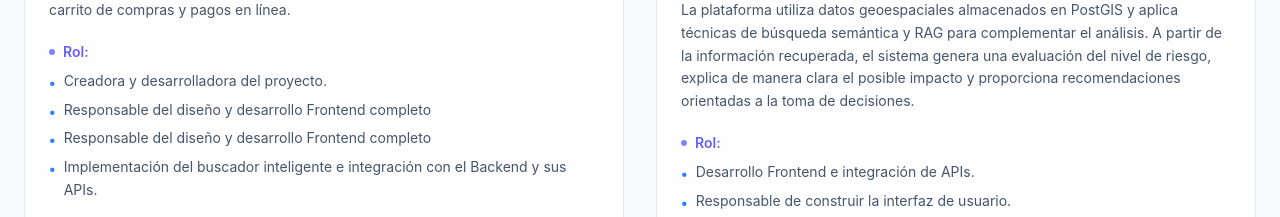
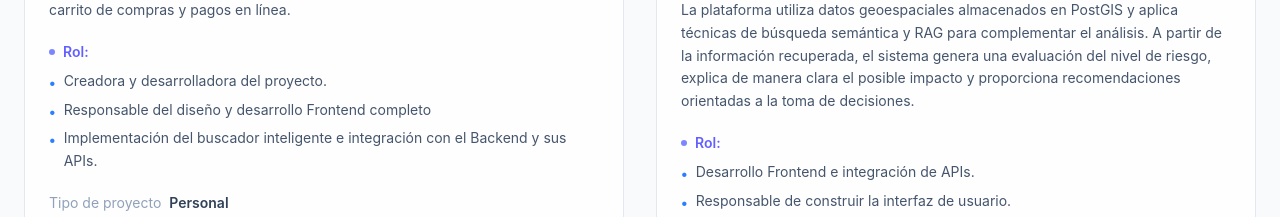
Before and after one commit to AgnesBCh/agnes-bchang, a React (Vite) app: page / in a window 1280 px wide. Shown: the part 2920-3137 px from the top of the page. Built offline with nearby package versions, Linux system fonts and the light colour scheme.

Commit message:
BiospaceNavigator Video

```diff
--- a/src/data/portafolioData.ts
+++ b/src/data/portafolioData.ts
@@ -6,6 +6,7 @@ import logo_BioSpace_Navigator from '../../public/proyectos/BioSpace_Navigator.p
 
 
 import video_UDEP_IE from '../../public/proyectos/UDEP-IE.mp4'
+import video_Biospace_Navigator from '../../public/proyectos/BiospaceNavigator.mp4'
 export interface Project {
   id: string;
   title: string;
@@ -40,7 +41,6 @@ export const projectsData: Project[] = [
 
                       La plataforma incorpora un buscador inteligente basado en búsqueda semántica y RAG, además de un Backend en PocketBase para gestionar productos e imágenes. Su arquitectura está preparada para incorporar nuevas funcionalidades como carrito de compras y pagos en línea.`,
     myRole: ["Creadora y desarrolladora del proyecto.",
-              "Responsable del diseño y desarrollo Frontend completo",
               "Responsable del diseño y desarrollo Frontend completo",
               "Implementación del buscador inteligente e integración con el Backend y sus APIs."],
     technologies: ["React", "JavaScript", "Tailwind CSS", "PocketBase", "APIs REST", "RAG","Embeddings","Búsqueda semántica"],
@@ -90,7 +90,7 @@ export const projectsData: Project[] = [
     technologies: ["Python", "Vanilla JS", "LLM", "RAG", "Embeddings", "Vector Database", "Generative AI API","Azure Functions"],
     projectType: "IA & Automatización",
     imageUrl: logo_BioSpace_Navigator,
-    demoVideo: "[URL_DEL_VIDEO_DE_DEMOSTRACION]",
+    demoVideo: video_Biospace_Navigator,
     liveUrl: null,
     githubUrl: null,
     tipoProyecto: "Nasa Space Apps Challenge - 4º lugar"
```
Also changed, not shown: 1 other file (tests, documents, lock files or other folders).
